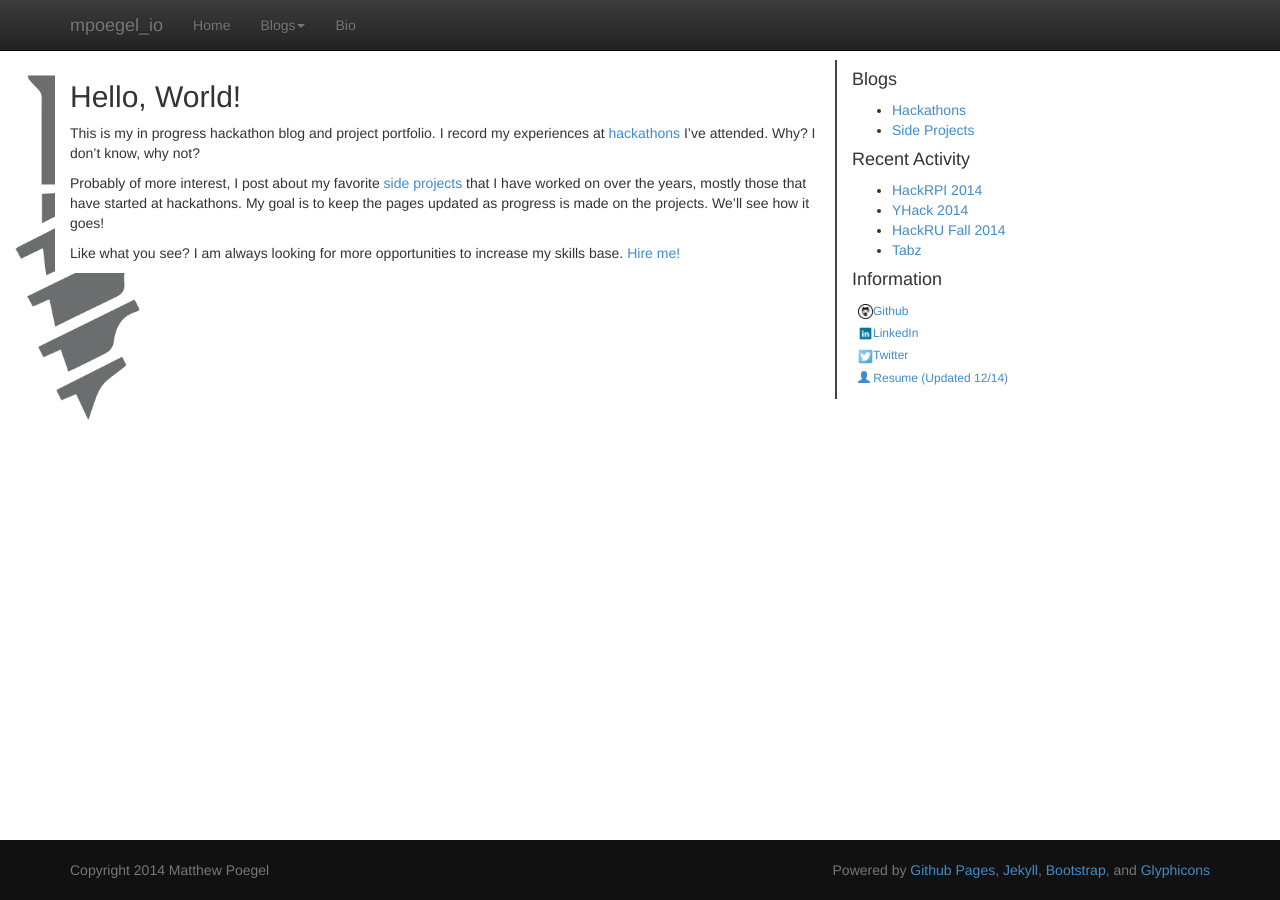
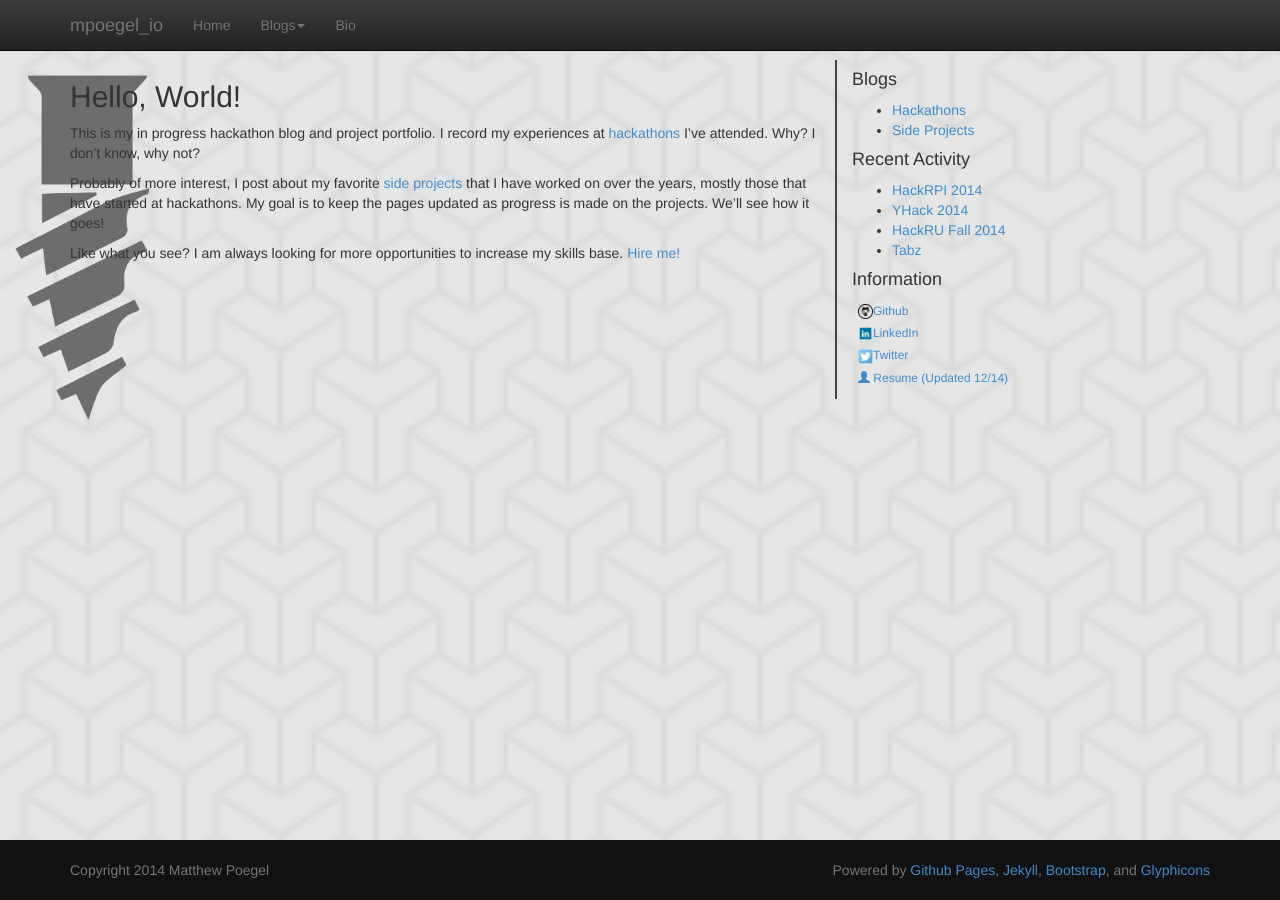
Before and after one commit to mpoegel/mpoegel.github.io, a Jekyll site: the page built from index.md, in a window 1280 px wide. Built offline with Jekyll 4.4.1, drawn with Linux system fonts in a browser that asks for light colours.

Commit message:
new background

```diff
--- a/style/main.css
+++ b/style/main.css
@@ -1,17 +1,16 @@
 body {
 	padding-top: 60px;
 	padding-bottom: 60px;
-	background-image: url("/img/rho_onlyscrew.png");
-	background-repeat: no-repeat;
+	background: url("/img/rho_onlyscrew.png") no-repeat,
+							url("/img/escheresque.png");
 	background-size:15%;
 	background-position: -10px 50px;
-	background-color: #FFFFFF;
 	height: 100%;
 }
 
 .white-text-box {
-	background-color: #FFFFFF;
-	opacity: 1.0;
+	/*background-color: #FFFFFF;
+	opacity: 1.0;*/
 }
 
 .faded-white {
```
Also changed, not shown: img/escheresque.png (added), img/rho_onlyscrew.png.
